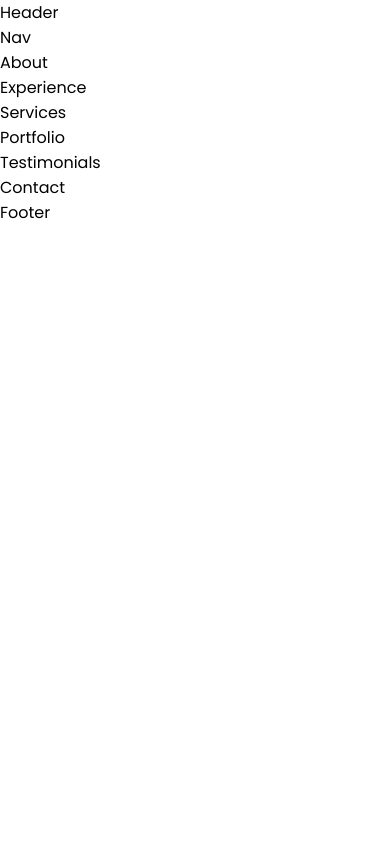
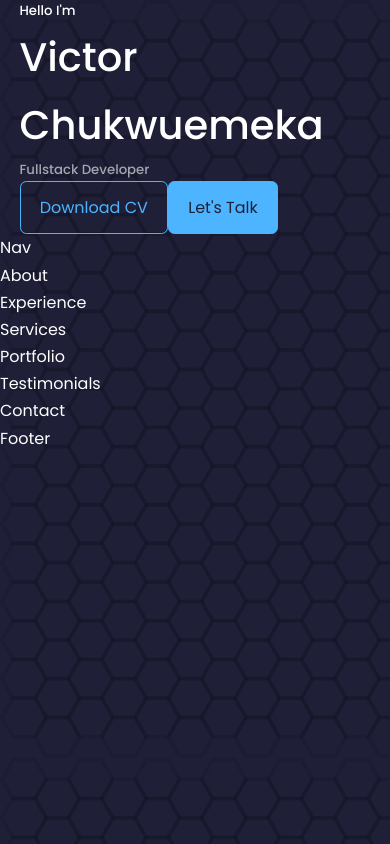
Before and after one commit to chukwuemeka1234/portfolio-victor, a React (Create React App) app: page / in a window 390 px wide. Built offline with nearby package versions, Linux system fonts and the light colour scheme.

Commit message:
Add the bg-texture, pdf, design for header section

```diff
--- /dev/null
+++ b/src/components/header/CTA.jsx
@@ -0,0 +1,13 @@
+import React from 'react'
+import CV from '../../assets/AveMaria.pdf';
+
+const CTA = () => {
+  return (
+    <div className="cta">
+      <a href={CV} download className='btn'>Download CV</a>
+      <a href="#contact" className='btn btn-primary'>Let's Talk</a>
+    </div>
+  )
+}
+
+export default CTA
--- a/src/components/header/Header.jsx
+++ b/src/components/header/Header.jsx
@@ -1,6 +1,18 @@
 import React from 'react';
 import './header.css';
+import CTA from './CTA';
 
-const Header = () => <div>Header</div>;
+const Header = () => {
+  return (
+    <header>
+      <div class="container header__container">
+        <h5>Hello I'm</h5>
+        <h1>Victor Chukwuemeka</h1>
+        <h5 className="text-light">Fullstack Developer</h5>
+        <CTA />
+      </div>
+    </header>
+  )
+}
 
-export default Header;
+export default Header
--- a/src/index.css
+++ b/src/index.css
@@ -21,9 +21,10 @@
   --color-primary-variant: rgba(77, 181, 255, 0.4);
   --color-white: #fff;
   --color-light: rgba(255, 255, 255, 0.6);
+  --transition: all 400ms ease;
   --container-width-lg: 75%;
   --container-width-md: 86%;
-  --container-width-ms: 90%;
+  --container-width-sm: 90%;
 }
 
 html {
@@ -32,4 +33,103 @@ html {
 
 body {
   font-family: 'Poppins', sans-serif;
+  background: var(--color-bg);
+  color: var(--color-white);
+  line-height: 1.7;
+  background-image: url(../src/assets/s-line.png);
 }
+
+.container {
+  width: var(--container-width-lg);
+  margin: 0 auto;
+}
+
+h1,
+h2,
+h3,
+h4,
+h5 {
+  font-weight: 500;
+}
+
+h1 {
+  font-size: 2.5rem;
+}
+
+section {
+  margin-top: 8rem;
+}
+
+section > h2,
+section > h5 {
+  text-align: center;
+  color: var(--color-light);
+}
+
+section > h2 {
+  color: var(--color-primary);
+  margin-bottom: 3rem;
+}
+
+.text-light {
+  color: var(--color-light);
+}
+
+a {
+  color: var(--color-primary);
+  transition: var(--transition);
+}
+
+a:hover {
+  color: var(--color-white);
+}
+
+.btn {
+  width: max-content;
+  display: inline-block;
+  color: var(--color-primary);
+  padding: 0.75rem 1.2rem;
+  border-radius: 0.4rem;
+  cursor: pointer;
+  border: 1px solid var(--color-primary);
+  transition: var(--transition);
+}
+
+.btn:hover {
+  background: var(--color-white);
+  color: var(--color-bg);
+  border-color: transparent;
+}
+
+.btn-primary {
+  background: var(--color-primary);
+  color: var(--color-bg);
+}
+
+img {
+  display: block;
+  width: 100%;
+  object-fit: cover;
+}
+
+/* ====================MEDIA QUERIES (MEDIUM DEVICES) =================== */
+@media screen and (max-width: 1024px) {
+  .container {
+    width: var(--container-width-md);
+  }
+
+  section {
+    margin-top: 6rem;
+  }
+}
+
+/* ====================MEDIA QUERIES (SMALL DEVICES) =================== */
+@media screen and (max-width: 600px) {
+  .container {
+    width: var(--container-width-sm);
+  }
+
+  section > h2 {
+    margin-top: 2rem;
+  }
+}
```
Also changed, not shown: src/assets/s-line.png (added), 1 other file (tests, documents, lock files or other folders).
